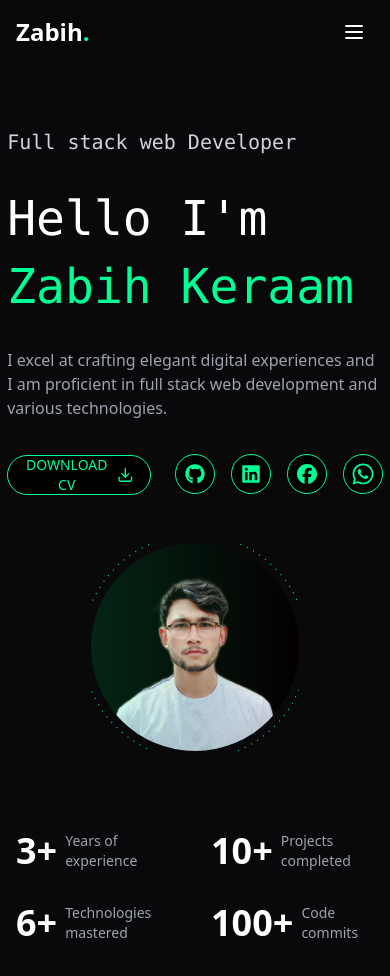
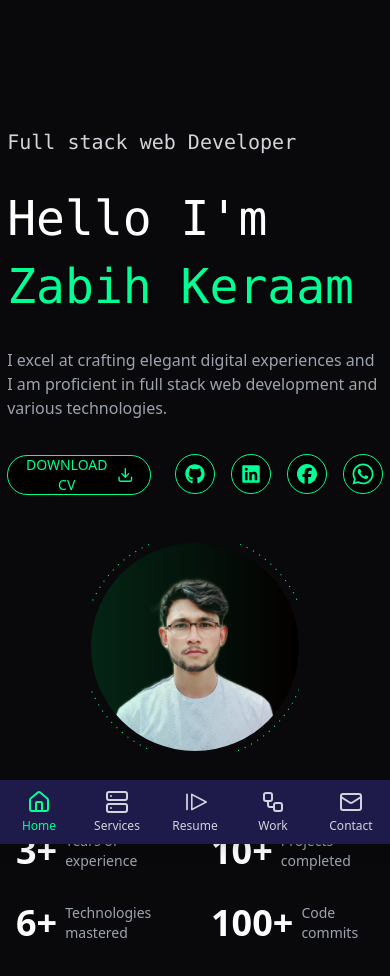
Before and after one commit to Zabihkeraam1/ZK-Portfolio, a React (Vite) app: page / in a window 390 px wide. Shown: the top 976 px of the page. Built offline with nearby package versions, Linux system fonts and the light colour scheme.

Commit message:
src folder commited

```diff
--- a/src/components/navbar.tsx
+++ b/src/components/navbar.tsx
@@ -1,31 +1,30 @@
-import { useState } from "react";
 import { Link, useLocation } from "react-router-dom";
-import { Menu, X } from 'lucide-react';
+import {  Home, Mail, ServerIcon, Workflow } from 'lucide-react';
 import { Button } from "./ui/button";
+import { ResumeIcon } from "@radix-ui/react-icons";
 
 const navigation = [
-  { name: "Home", href: "/" },
-  { name: "Services", href: "/services" },
-  { name: "Resume", href: "/resume" },
-  { name: "Work", href: "/work" },
-  { name: "Contact", href: "/contact" },
+  { name: "Home", href: "/", icon: Home },
+  { name: "Services", href: "/services", icon: ServerIcon },
+  { name: "Resume", href: "/resume", icon: ResumeIcon },
+  { name: "Work", href: "/work", icon: Workflow },
+  { name: "Contact", href: "/contact", icon: Mail },
 ];
 
 export function Navbar() {
-  const [isOpen, setIsOpen] = useState(false);
   const location = useLocation();
 
   return (
-    <nav className="fixed w-full top-0 z-50 bg-zinc-950/80 backdrop-blur-sm">
+    <>
+      <nav className="fixed w-full top-0 z-50 bg-zinc-950/80 backdrop-blur-sm md:block hidden">
         <div className="container mx-auto px-4">
           <div className="flex items-center justify-between h-16 lg:px-16">
             <Link to="/" className="text-white text-2xl font-bold">
               Zabih<span className="text-[#00FF94]">.</span>
             </Link>
-
             {/* Desktop Navigation */}
-          <div className="hidden md:flex items-center space-x-8">
-            {navigation.map((item) => (
+            <div className="flex items-center space-x-8">
+              {navigation.slice(0, 5).map((item) => (
                 <Link
                   key={item.name}
                   to={item.href}
@@ -42,45 +41,32 @@ export function Navbar() {
                 Hire me
               </Button>
             </div>
-
-          {/* Mobile Navigation */}
-          <div className="md:hidden">
-            <Button
-              variant="ghost"
-              size="icon"
-              onClick={() => setIsOpen(!isOpen)}
-              className="text-white"
-            >
-              {isOpen ? <X className="h-6 w-6" /> : <Menu className="h-6 w-6" />}
-            </Button>
           </div>
         </div>
-      </div>
+      </nav>
 
-      {/* Mobile menu */}
-      {isOpen && (
-        <div className="md:hidden">
-          <div className="px-2 pt-2 pb-3 space-y-1 sm:px-3">
-            {navigation.map((item) => (
+      {/* Mobile Bottom Navigation */}
+      <nav className="md:hidden fixed bottom-0 left-0 right-0 z-50 bg-[#1e1b4b] shadow-lg">
+        <div className="flex justify-around items-center h-16">
+          {navigation.map((item) => {
+            const Icon = item.icon;
+            return (
               <Link
                 key={item.name}
                 to={item.href}
-                className={`${
+                className={`flex flex-col items-center justify-center w-16 h-16 ${
                   location.pathname === item.href
                     ? "text-[#00FF94]"
-                    : "text-gray-300 hover:text-[#00FF94]"
-                } block px-3 py-2 text-base font-medium`}
-                onClick={() => setIsOpen(false)}
+                    : "text-gray-300"
+                }`}
               >
-                {item.name}
+                <Icon className="h-6 w-6" />
+                <span className="text-xs mt-1">{item.name}</span>
               </Link>
-            ))}
-            <Button className="bg-[#00FF94] text-black hover:bg-[#00FF94]/90 w-full mt-4">
-              Hire me
-            </Button>
+            );
+          })}
         </div>
-        </div>
-      )}
       </nav>
+    </>
   );
 }
```
Lines whose indentation alone changed are shown as unchanged.
